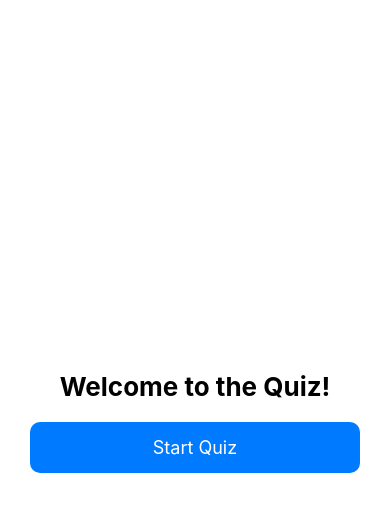
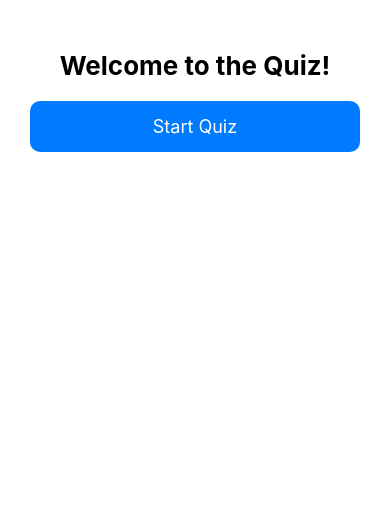
Before and after one commit to Stephane226/react-native-app, a React Native app in the folder application/: screen / in a window 390 px wide. Shown: the top 512 px of the page. Built offline with nearby package versions, Linux system fonts and the light colour scheme.

Commit message:
restarter

```diff
--- a/application/screens/quiz.tsx
+++ b/application/screens/quiz.tsx
@@ -468,8 +468,9 @@ export default function Quiz() {
 
 const styles = StyleSheet.create({
   container: {
+   marginTop:50,
     flex: 1,
-    justifyContent: "center",
+    justifyContent: "top",
     backgroundColor: "#fff",
   },
   indexQuest: {
```
